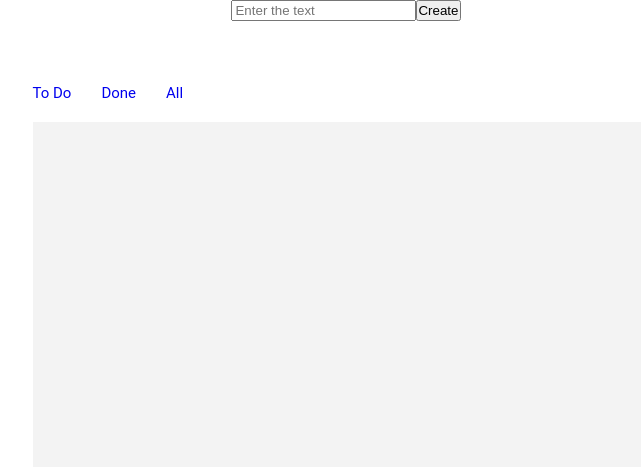
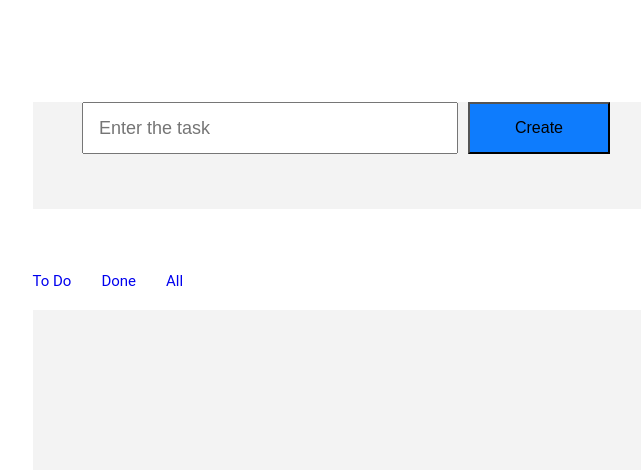
Before and after one commit to Kimmladshii/ToDO, a plain HTML site: page index.html in a window 1280 px wide. Shown: the whole page, without its empty margins (294-935 px from the left). Drawn offline with Linux system fonts and the light colour scheme.

Commit message:
Added id container-form/ btn-task

```diff
--- a/index.html
+++ b/index.html
@@ -8,10 +8,10 @@
 </head>
 <body>
     <header class="header">
-        <div class="container">
+        <div class="container" id="container-form">
             <form class="form-Ticket">
-                <input placeholder="Enter the text" required>
-                <button type="submit" class="btn">Create</button>
+                <input class="input-task" placeholder="Enter the task" required>
+                <button class="btn-task" id="add-task-btn" type="submit" >Create</button>
             </form>
         </div>
     </header>
```
